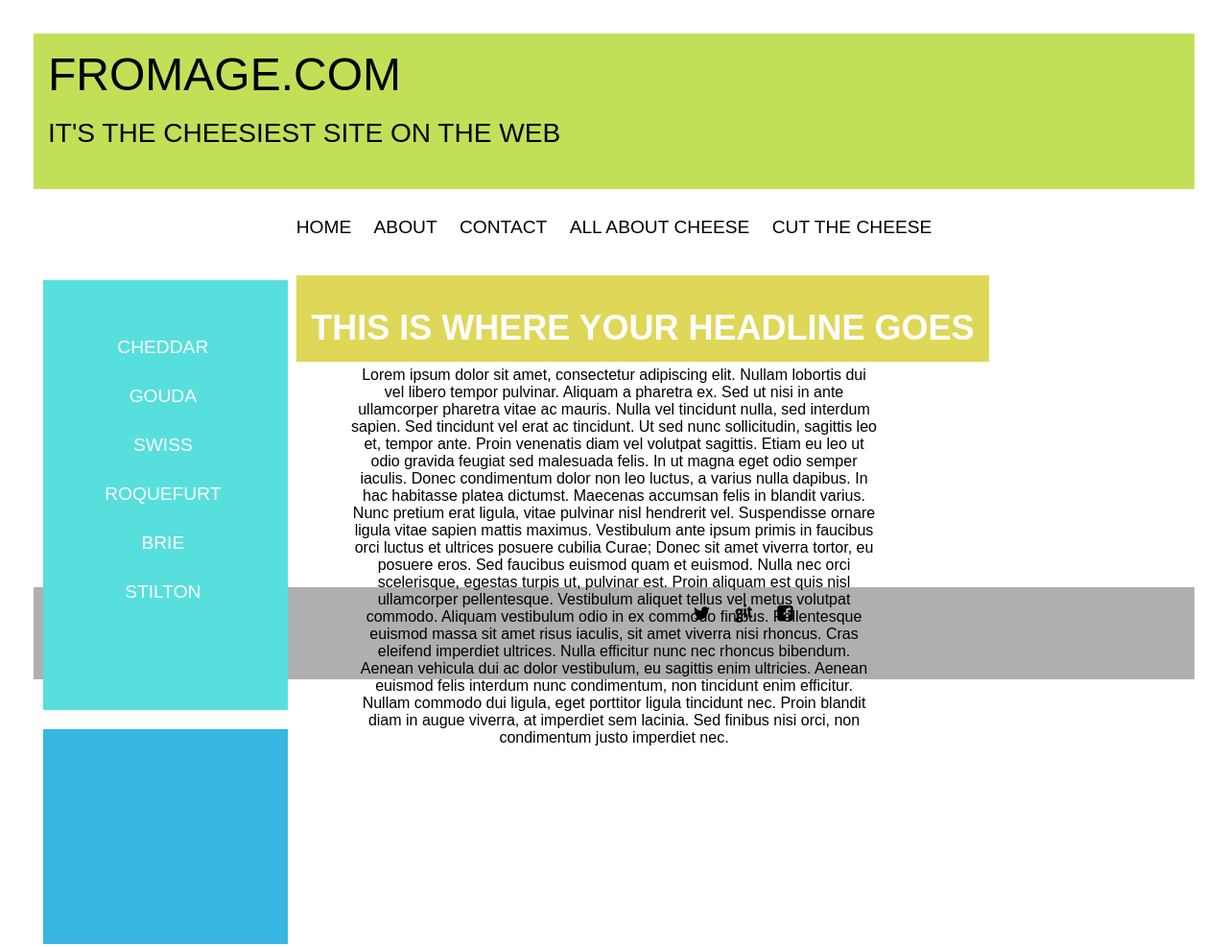
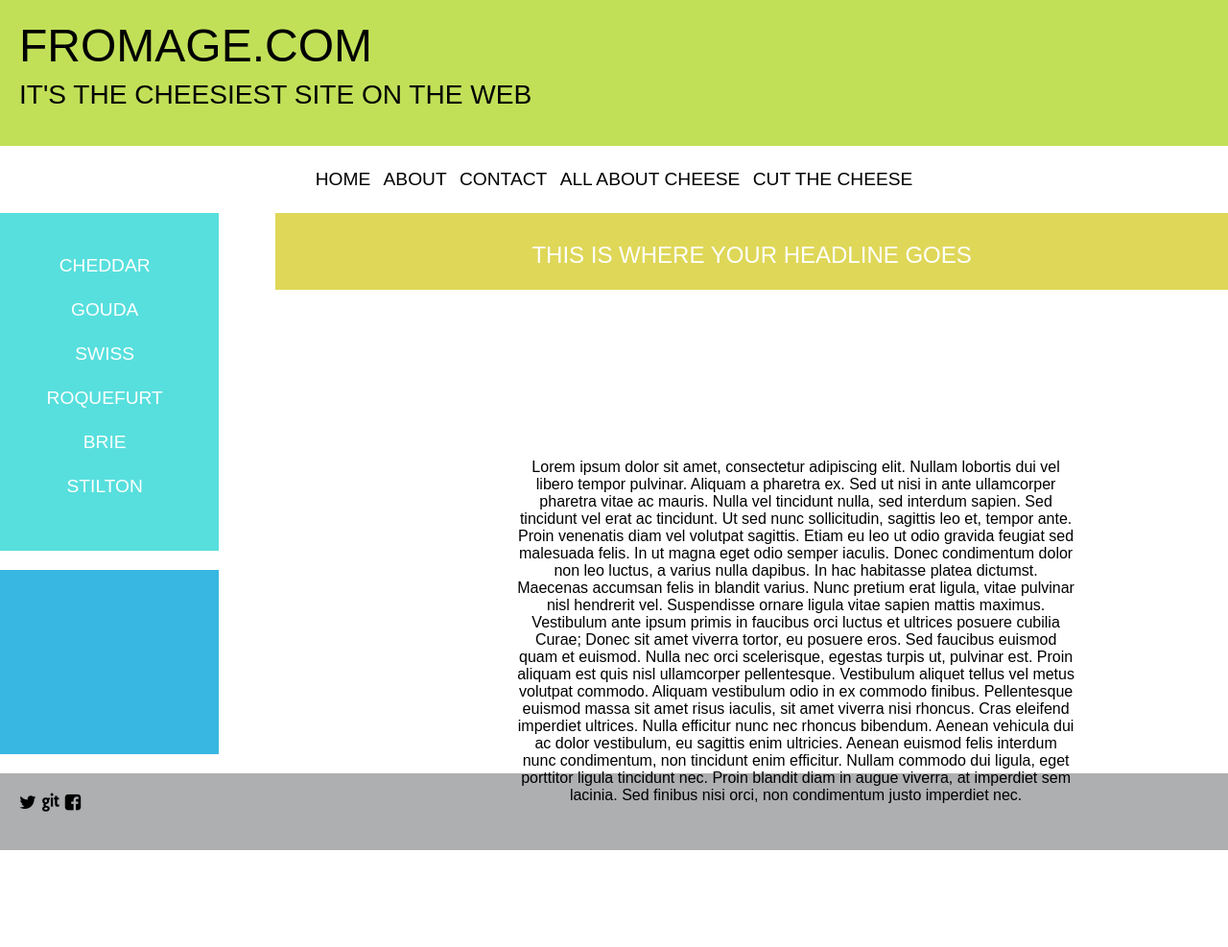
Before and after one commit to TheresaHenderson/week5-mockup-homework, a plain HTML site: page index.html in a window 1280 px wide. Shown: the whole page at 96% size. After the commit the page ends 886 px from the top, so only its background shows below. Drawn offline with Linux system fonts and the light colour scheme.

Commit message:
getting even closer

```diff
--- a/styles/stylesheet.css
+++ b/styles/stylesheet.css
@@ -1,14 +1,17 @@
 *
 	{
-        margin: 5px;
-        padding: 5px;
+        margin: 0px;
+        padding: 0px;
 	}
+
 
 p
 	{
-        padding: 2rem 20rem 3rem 20rem;
+        padding: 11rem 10rem 3rem 20rem;
         font-size: 1rem;
+        align-content: center;
 	}
+
 
 h1
 	{
@@ -18,6 +21,16 @@ h1
         font-weight: lighter;
 	}
 
+h2
+	{
+        color: #FFFFF;
+        padding-top: 1.5rem;
+        padding-bottom: 1.5rem;
+        text-align: center;
+        font-weight: lighter;
+	}
+
+
 h3
 	{
         color: #FFFFF;
@@ -26,11 +39,13 @@ h3
         font-weight: lighter;
 	}
 
+
 body
 	{
         font-family: sans-serif;
 		font-size: 1.2rem;
 	}
+
 
 header
 	{
@@ -38,7 +53,9 @@ header
         background-color: #c1e058;
         font-size: 1.5rem;
         color: #000000;
+        padding: 20px 5px 5px 20px;
 	}
+
 
 div
     {
@@ -63,7 +80,6 @@ nav A:link, nav A:hover, nav A:visited
 nav li
 	{
         list-style-type: none;
-		padding: auto;
 	}
 
 
@@ -72,6 +88,8 @@ nav li
 nav.topnav
 	{
         background-color: #FFFFFF;
+        padding-top: 20px;
+        padding-bottom: 20px;
     }
 
 
@@ -90,7 +108,7 @@ nav.sidenav /*bluegreen side bar*/
         padding: 2rem;
         color: #FFFFFF;
         width: 75%;
-		height: 24rem;
+		height: 18rem;
         margin-bottom: 20px;
     }
 
@@ -103,12 +121,13 @@ nav.sidenav li
 
 
 aside /*bottom left darker blue*/
-  {
+   {
         background-color: #37b7e1;
-        padding: 2rem;
+       padding: 2rem;
         color: #FFFFFF;
         width: 75%;
-		height: 10rem;
+		height: 8rem;
+        margin-bottom: 20px;
     }
 
 
@@ -118,35 +137,28 @@ article /*main content*/
         background-color: #FFFFFF;
         height: 20rem;
         text-align:center;
-
-	}
-
-
-
-
+    }
 
 div .sectionhead /*mustard heading*/
     {
         background-color: #dfd758;
-        height: 80px;
-        line-height: 80px;
+        height: 60px;
+        line-height: 20px;
         color: #FFFFFF;
-        font-size: 1.5rem;
+        font-size: 1rem;
         vertical-align: middle;
         display: inline-block;
+        width: 76%;
+        padding: 10px 10px 10px 10px;
+        float: right;
+        margin-left: 0;
         }
 
 
 footer
 	{
-		text-align: center;
-        padding: .5rem 0 .5rem 0;
         background-color: #aeafb1;
-        height: 80px;
-	}
-
-footer img
-	{
-		width: 3rem;
-        float: right;
+        height: 40px;
+        clear: both;
+        padding: 20px 20px 20px 20px;
     }
```
Also changed, not shown: index.html (+3 -3 lines).
